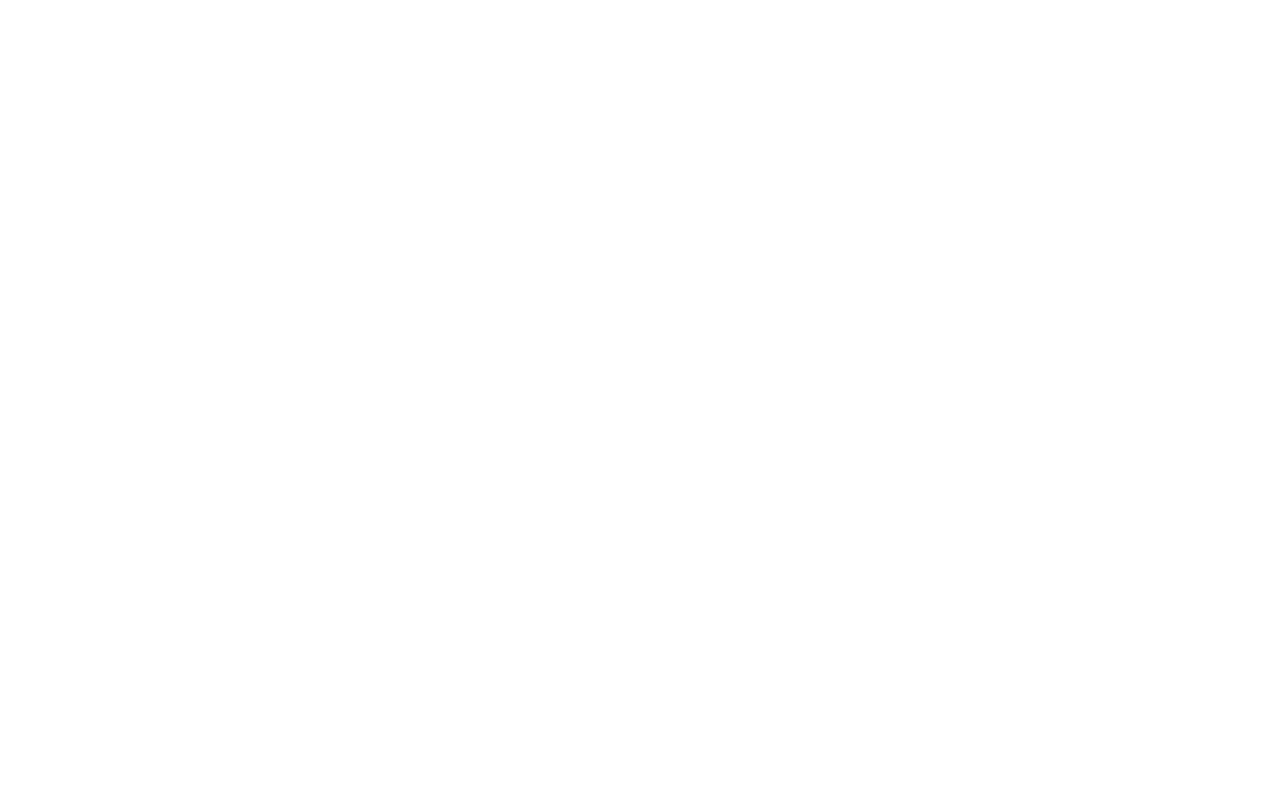
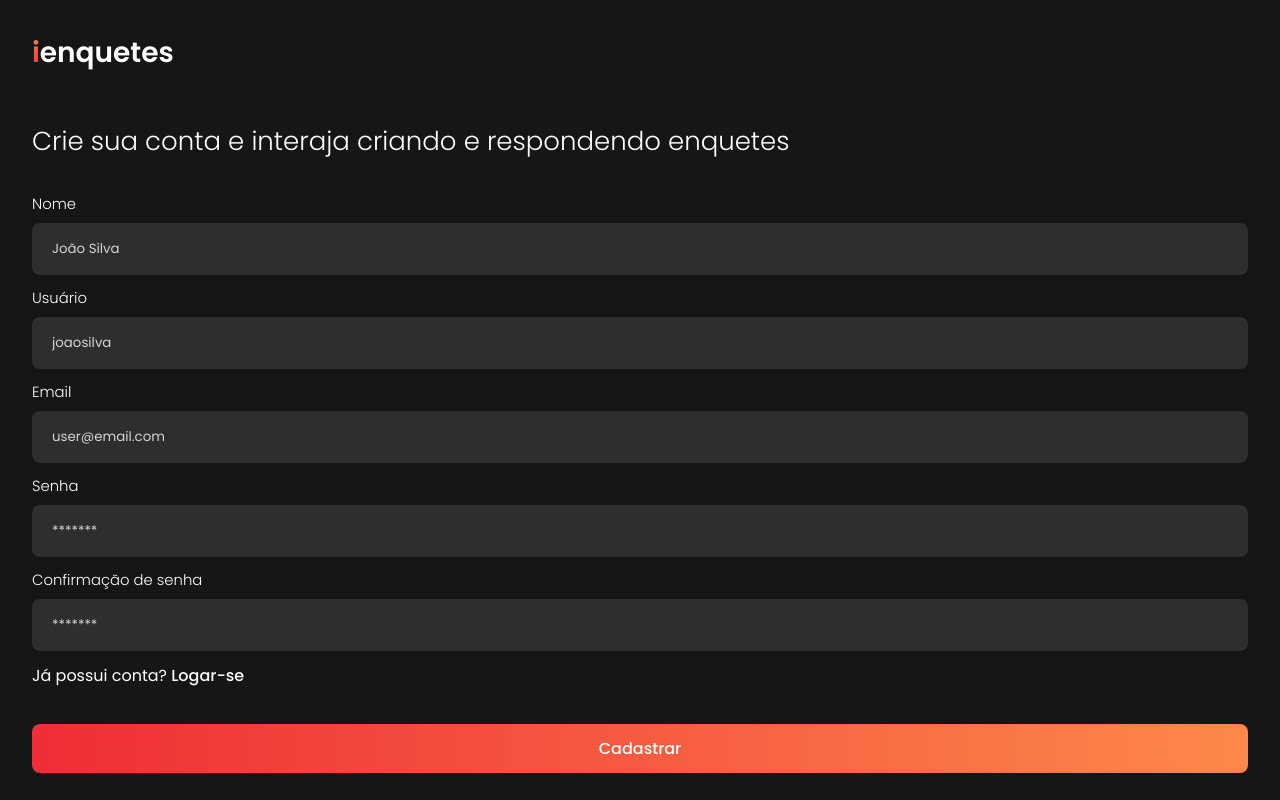
Before and after one commit to jaopanes/ienquetes-js, a Vue app in the folder frontend/: page /registro in a window 1280 px wide. Before the commit this address had no page. Built offline with nearby package versions, Linux system fonts and the light colour scheme; what vue-toast-notification would draw is missing.

Commit message:
:sparkles: create register view

```diff
--- a/frontend/src/layouts/AppAuth/styles.scss
+++ b/frontend/src/layouts/AppAuth/styles.scss
@@ -3,6 +3,7 @@
   height: 100vh;
   color: #fff;
   padding: 2rem;
+  overflow: auto;
 
   .title {
     font-weight: 600;
--- /dev/null
+++ b/frontend/src/modules/auth/components/BaseButton/index.vue
@@ -0,0 +1,21 @@
+<template>
+  <button class="button">
+    <template v-if="content">{{ content }}</template>
+    <template v-else><slot /></template>
+  </button>
+</template>
+
+<script>
+export default {
+  name: "AuthBaseButton",
+
+  props: {
+    content: {
+      required: false,
+      type: String,
+    },
+  },
+};
+</script>
+
+<style scoped lang="scss" src="./styles.scss" />
--- /dev/null
+++ b/frontend/src/modules/auth/components/BaseButton/styles.scss
@@ -0,0 +1,10 @@
+.button {
+  width: 100%;
+  padding: 0.75rem;
+  border-radius: 0.5rem;
+  color: #fff;
+  background-image: linear-gradient(to left, #fd884a, #ef2e37);
+  font-weight: 500;
+  font-size: 1rem;
+  bottom: 0;
+}
--- /dev/null
+++ b/frontend/src/modules/auth/components/TheTitle/index.vue
@@ -0,0 +1,26 @@
+<template>
+  <p class="title">
+    <template v-if="text">
+      {{ text }}
+    </template>
+
+    <template v-else>
+      <slot />
+    </template>
+  </p>
+</template>
+
+<script>
+export default {
+  name: "AuthTheTitle",
+
+  props: {
+    text: {
+      required: false,
+      type: String,
+    },
+  },
+};
+</script>
+
+<style scoped lang="scss" src="./styles.scss" />
--- /dev/null
+++ b/frontend/src/modules/auth/components/TheTitle/styles.scss
@@ -0,0 +1,5 @@
+.title {
+  font-size: 1.625rem;
+  font-weight: 300;
+  margin-bottom: 2rem;
+}
--- a/frontend/src/router/index.js
+++ b/frontend/src/router/index.js
@@ -1,12 +1,21 @@
 import { createRouter, createWebHistory } from "vue-router";
 
 const Login = () => import(/* webpackChunkName:"authlogin" */ "../views/Auth/Login/index.vue");
+const Register = () => import(/* webpackChunkName:"authregister" */ "../views/Auth/Register/index.vue");
 
 const routes = [
   {
     path: "/",
     name: "Login",
     component: Login,
+    meta: {
+      layout: "AppAuth"
+    }
+  },
+  {
+    path: "/registro",
+    name: "Register",
+    component: Register,
     meta: {
       layout: "AppAuth"
     }
--- a/frontend/src/services/api/modules/user.js
+++ b/frontend/src/services/api/modules/user.js
@@ -2,4 +2,7 @@
   authenticate(email, password) {
     return axios.post('/user/authenticate', { email, password })
   },
+  register(payload) {
+    return axios.post('/user', payload)
+  }
 });
--- a/frontend/src/views/Auth/Login/index.vue
+++ b/frontend/src/views/Auth/Login/index.vue
@@ -1,8 +1,6 @@
 <template>
   <section class="login" @keypress.enter="submit">
-    <p class="description">
-      Faça login, crie e responda enquetes em tempo real
-    </p>
+    <the-title>Faça login, crie e responda enquetes em tempo real</the-title>
 
     <base-input
       id="email"
@@ -22,19 +20,25 @@
       v-model="form.password"
     />
 
-    <p class="text-register">
-      Novo por aqui? <router-link to="/registro">Cadastre-se</router-link>
+    <p>
+      Novo por aqui?
+      <strong><router-link to="/registro">Cadastre-se</router-link></strong>
     </p>
 
     <div class="base-button">
-      <button class="btn-submit" @click="submit">Fazer login</button>
+      <base-button @click="submit">Fazer login</base-button>
     </div>
   </section>
 </template>
 
 <script>
+import TheTitle from "../../../modules/auth/components/TheTitle/index.vue";
+import BaseButton from "../../../modules/auth/components/BaseButton/index.vue";
+
 export default {
-  namr: "AuthLogin",
+  name: "AuthLogin",
+
+  components: { TheTitle, BaseButton },
 
   data() {
     return {
--- a/frontend/src/views/Auth/Login/styles.scss
+++ b/frontend/src/views/Auth/Login/styles.scss
@@ -1,36 +1,10 @@
 .login {
   flex: 1;
-
-  > .description {
-    font-size: 1.625rem;
-    font-weight: 300;
-    margin-bottom: 2rem;
-  }
-
-  > .text-register {
-    margin-top: 0.5rem;
-
-    > a {
-      text-decoration: underline;
-      font-weight: 500;
-    }
-  }
 
   > .base-button {
     flex: 1;
     display: flex;
     flex-direction: column;
     justify-content: flex-end;
-
-    > .btn-submit {
-      width: 100%;
-      padding: 0.75rem;
-      border-radius: 0.5rem;
-      color: #fff;
-      background-image: linear-gradient(to left, #fd884a, #ef2e37);
-      font-weight: 500;
-      font-size: 1rem;
-      bottom: 0;
-    }
   }
 }
--- /dev/null
+++ b/frontend/src/views/Auth/Register/index.vue
@@ -0,0 +1,140 @@
+<template>
+  <section class="register" @keypress.enter="submit">
+    <the-title>
+      Crie sua conta e interaja criando e respondendo enquetes
+    </the-title>
+
+    <base-input
+      id="name"
+      placeholder="João Silva"
+      label="Nome"
+      type="text"
+      :required="true"
+      v-model="form.name"
+    />
+
+    <base-input
+      id="usuario"
+      placeholder="joaosilva"
+      label="Usuário"
+      type="text"
+      :required="true"
+      v-model="form.nickname"
+    />
+
+    <base-input
+      id="email"
+      placeholder="user@email.com"
+      label="Email"
+      type="email"
+      :required="true"
+      v-model="form.email"
+    />
+
+    <base-input
+      id="password"
+      placeholder="*******"
+      label="Senha"
+      type="password"
+      :required="true"
+      v-model="form.password"
+    />
+
+    <base-input
+      id="confirmPassword"
+      placeholder="*******"
+      label="Confirmação de senha"
+      type="password"
+      :required="true"
+      v-model="form.confirmPassword"
+    />
+
+    <p>
+      Já possui conta?
+      <strong><router-link to="/">Logar-se</router-link></strong>
+    </p>
+
+    <div class="base-button">
+      <base-button @click="submit">Cadastrar</base-button>
+    </div>
+  </section>
+</template>
+
+<script>
+import TheTitle from "../../../modules/auth/components/TheTitle/index.vue";
+import BaseButton from "../../../modules/auth/components/BaseButton/index.vue";
+
+export default {
+  namr: "AuthLogin",
+
+  components: { TheTitle, BaseButton },
+
+  data() {
+    return {
+      form: {
+        name: "",
+        nickname: "",
+        email: "",
+        password: "",
+        confirmPassword: "",
+      },
+    };
+  },
+
+  methods: {
+    toast(message, type) {
+      this.$toast.open({
+        message,
+        type,
+        position: "top",
+      });
+    },
+
+    validateForm() {
+      const { name, nickname, email, password, confirmPassword } = this.form;
+
+      if (!name) {
+        this.toast("Nome é obrigatório!", "error");
+        return false;
+      }
+      if (!nickname) {
+        this.toast("Usuário é obrigatório!", "error");
+        return false;
+      }
+      if (!email) {
+        this.toast("Email é obrigatório!", "error");
+        return false;
+      }
+      if (!password) {
+        this.toast("Senha é obrigatória!", "error");
+        return false;
+      }
+      if (!confirmPassword) {
+        this.toast("Confirmação de senha é obrigatória!", "error");
+        return false;
+      }
+
+      return true;
+    },
+
+    async submit() {
+      if (!this.validateForm()) return;
+
+      const response = await this.$api.user.register(this.form);
+
+      if (![201, 200].includes(response.status)) {
+        this.toast(response.data.erros[0], "error");
+        return;
+      }
+
+      this.toast("Usuário registrado com sucesso!", "success");
+
+      setTimeout(() => {
+        this.$router.push({ path: "/" });
+      }, 3000);
+    },
+  },
+};
+</script>
+
+<style scoped lang="scss" src="./styles.scss" />
--- /dev/null
+++ b/frontend/src/views/Auth/Register/styles.scss
@@ -0,0 +1,7 @@
+.register {
+  flex: 1;
+
+  > .base-button {
+    margin-top: 2.25rem;
+  }
+}
```
